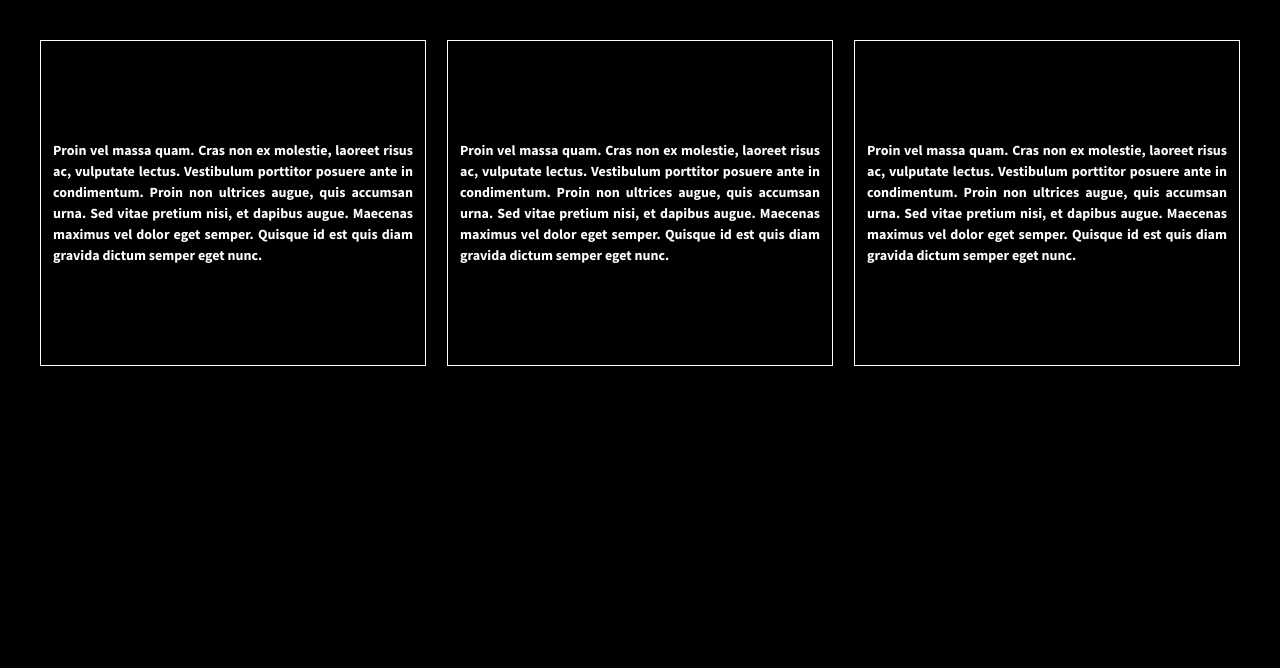
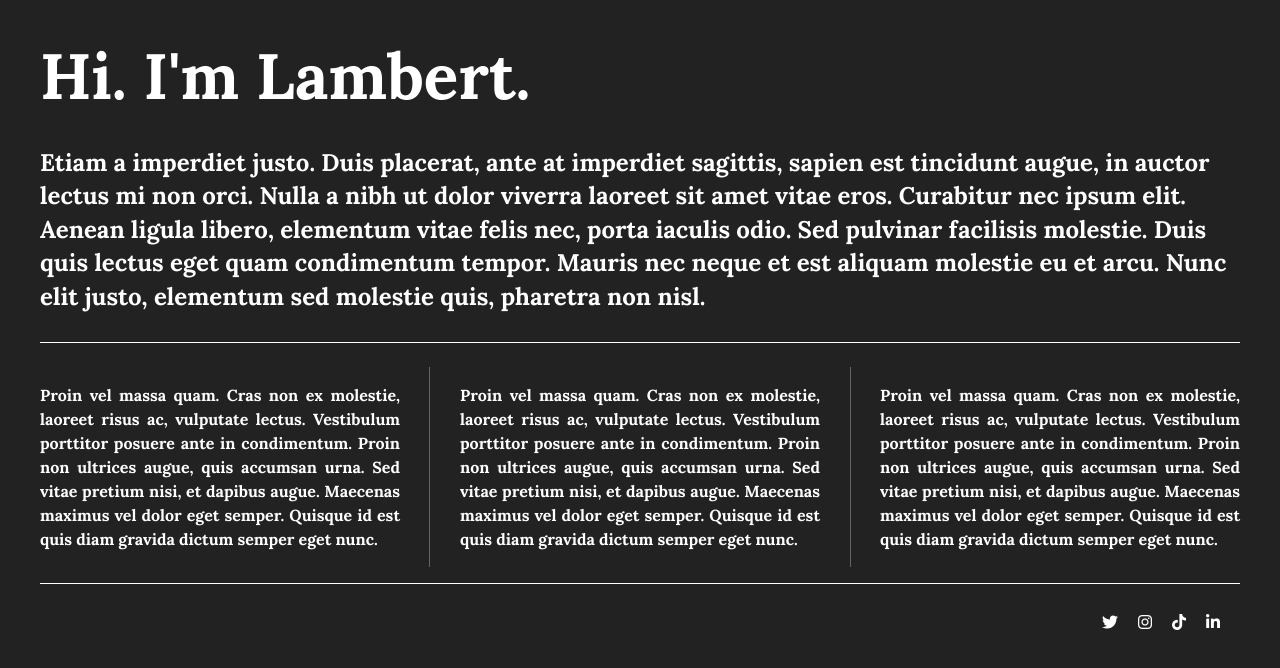
Before and after one commit to Lambert-L/07-01-206-divs-flexbox-starter, a plain HTML site: page index.html in a window 1280 px wide. Drawn offline with nearby package versions, Linux system fonts and the light colour scheme.

Commit message:
Added header main and footer with content

```diff
--- a/css/main.css
+++ b/css/main.css
@@ -11,7 +11,7 @@
    ========================================================================== */
 
 html {
-    color: #222;
+    color: white;
     font-size: 1em;
     line-height: 1.4;
 }
@@ -97,38 +97,82 @@ textarea {
 
 
 html {
-  background-color: black;
+  background-color: #222;
+  height: 100%;
+  width: 100%;
+  font-family: 'Lora', sans-serif;
+  color: #fff;
+  font-size: 1em;
+}
+
+body {
+  font-family: 'Lora', sans-serif;
+  padding: 2em;
+  font-size: 1em;
   height: 100%;
 }
 
-body {
-  font-family: 'Source Sans Pro', sans-serif;
-  padding: 2em;
-  font-size: 1.25em;
-  height: 100%;
+header {
+    width: 100%;
+    display: flex;
+    justify-content: flex-start;
+    align-items: center;
+    text-align: left;
+    font-size: 4em;
+
+}
+
+main {
+    width: 100%;
+    font-size: 1.5em;
+    margin: 1em 0;
+    display: flex;
+    justify-content: center;
+    align-items: center;
+    border-bottom: 1px solid white;
+    padding-bottom: 1.2em;
+
+
+}
+
+footer {
+    width: 100%;
+    font-size: 1em;
+    margin: 1em 0;
+    display: flex;
+    justify-content: flex-end;
+    align-items: center;
+    border-top: 1px solid white;
+}
+
+footer i {
+    padding: 30px 20px 0 0;
 }
 
 .wrapper {
   /*add display:flex and set justify-content to space-between*/
-  font-weight: 700;
   display: flex;
+  flex-flow: row wrap;
   justify-content: space-between;
+  max-width: 1200px;
+  margin: auto;
+
 }
 
 .div-1, .div-2, .div-3 {
   /*give the divs a width of 30%, add display:flex, set justify-content and align-items to center*/
   color: #fff;
   line-height: 1.5em;
-  font-size: 0.7em;
-  background-color: black;
-  height: 300px;
+  font-size: 1em;
   display: flex;
-  width: 30%;
   justify-content: center;
   align-items: center;
-  padding: 1%;
-  border: #fff solid 0.1em;
   text-align: justify;
+
+}
+
+.div-1, .div-2 {
+    border-bottom: 1px solid #666;
 }
 
 
@@ -297,3 +341,22 @@ body {
         page-break-after: avoid;
     }
 }
+
+@media all and (max-width: 768px) {
+    body {
+      padding: 1em;
+    }
+}
+
+@media (min-width: 1200px) {
+    .div-1, .div-2, .div-3 {
+      flex-basis: 30%;
+      border-bottom: none;
+    }
+
+    .div-2 {
+        border-left: 1px solid #666;
+        border-right: 1px solid #666;
+        padding: 0 30px;
+      }
+}
--- a/index.html
+++ b/index.html
@@ -15,6 +15,7 @@
         <script src="js/vendor/modernizr-2.8.3.min.js"></script>
         <link href='http://fonts.googleapis.com/css?family=Lora:700' rel='stylesheet' type='text/css'>
         <link href='http://fonts.googleapis.com/css?family=Source+Sans+Pro:400,700' rel='stylesheet' type='text/css'>
+        <script src="https://kit.fontawesome.com/efe0e6781b.js" crossorigin="anonymous"></script>
     </head>
     <body>
         <!--[if lt IE 8]>
@@ -22,6 +23,8 @@
         <![endif]-->
 
         <section class="wrapper">
+            <header>Hi. I'm Lambert.</header>
+            <main>Etiam a imperdiet justo. Duis placerat, ante at imperdiet sagittis, sapien est tincidunt augue, in auctor lectus mi non orci. Nulla a nibh ut dolor viverra laoreet sit amet vitae eros. Curabitur nec ipsum elit. Aenean ligula libero, elementum vitae felis nec, porta iaculis odio. Sed pulvinar facilisis molestie. Duis quis lectus eget quam condimentum tempor. Mauris nec neque et est aliquam molestie eu et arcu. Nunc elit justo, elementum sed molestie quis, pharetra non nisl.</main>
             <div class="div-1">
                 <p>Proin vel massa quam. Cras non ex molestie, laoreet risus ac, vulputate lectus. Vestibulum porttitor posuere ante in condimentum. Proin non ultrices augue, quis accumsan urna. Sed vitae pretium nisi, et dapibus augue. Maecenas maximus vel dolor eget semper. Quisque id est quis diam gravida dictum semper eget nunc.</p>
             </div>
@@ -31,6 +34,12 @@
             <div class="div-3">
                 <p>Proin vel massa quam. Cras non ex molestie, laoreet risus ac, vulputate lectus. Vestibulum porttitor posuere ante in condimentum. Proin non ultrices augue, quis accumsan urna. Sed vitae pretium nisi, et dapibus augue. Maecenas maximus vel dolor eget semper. Quisque id est quis diam gravida dictum semper eget nunc.</p>
             </div>
+            <footer>
+                <i class="fa-brands fa-twitter"></i>
+                <i class="fa-brands fa-instagram"></i>
+                <i class="fa-brands fa-tiktok"></i>
+                <i class="fa-brands fa-linkedin-in"></i>
+            </footer>
         </section>
 
         <script src="https://ajax.googleapis.com/ajax/libs/jquery/1.11.3/jquery.min.js"></script>
```
